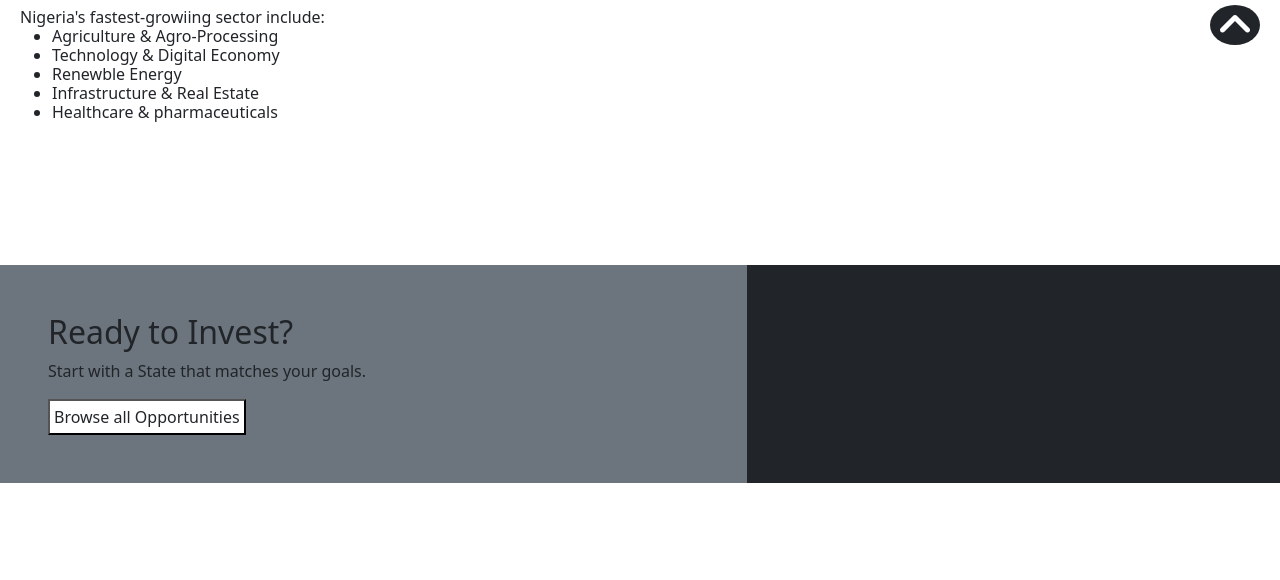
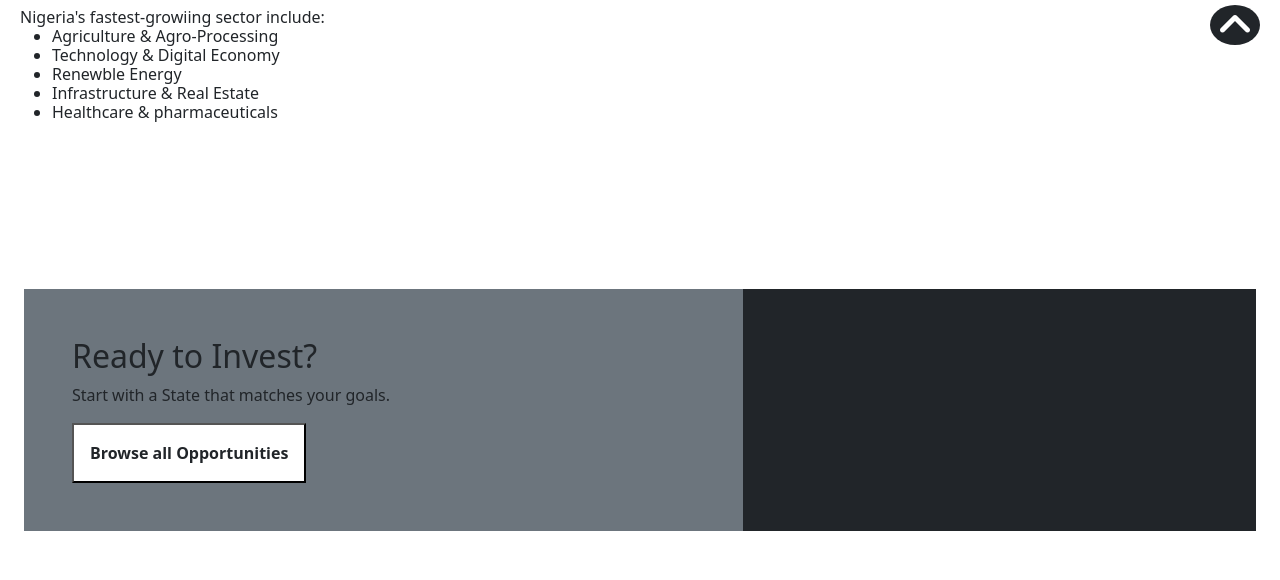
Before and after one commit to samuelj-flip/developed_my_first_real_website-, a plain HTML site: page index.html in a window 1280 px wide. Shown: the part 3181-3761 px from the top of the page. Drawn offline with Linux system fonts and the light colour scheme.

Commit message:
Small Adjustment

```diff
--- a/index.html
+++ b/index.html
@@ -21,7 +21,8 @@
                 <div>
                     <h3 class="text-success">LOGO</h3>
                 </div>
-                <nav class="navbar navbar-expand-lg bg-body-white" style="margin-left: 150px; position: relative; bottom: 5px;">
+                <nav class="navbar navbar-expand-lg bg-body-white"
+                    style="margin-left: 150px; position: relative; bottom: 5px;">
                     <ul class="navbar-nav">
                         <li class="nav-item"><a class="nav-link fw-bold" href="#">Home</a></li>
                         <li class="nav-item"><a class="nav-link fw-bold" href="#">Explore States</a></li>
@@ -315,7 +316,8 @@
     </div>
 
     <!-- Ready to Invest Section -->
-    <div class="container-fluid" style="margin-top: 100px;">
+    <div class="container-fluid bg-white" style="margin-top: 100px;">
+        <div class="Container p-4">
             <div class="row">
                 <div class="col-7 p-5 bg-secondary" style="height: auto;">
                     <h2>Ready to Invest?</h2>
@@ -323,10 +325,11 @@
                         <p>Start with a State that matches your goals.</p>
                     </div>
                     <div>
-                    <button class="bg-white p-1 text-dark">Browse all Opportunities</button>
+                        <button class="bg-white p-3 text-dark fw-bold">Browse all Opportunities</button>
                     </div>
                 </div>
                 <div class="col bg-dark"></div>
+            </div>
         </div>
     </div>
 
```
Lines whose indentation alone changed are shown as unchanged.
